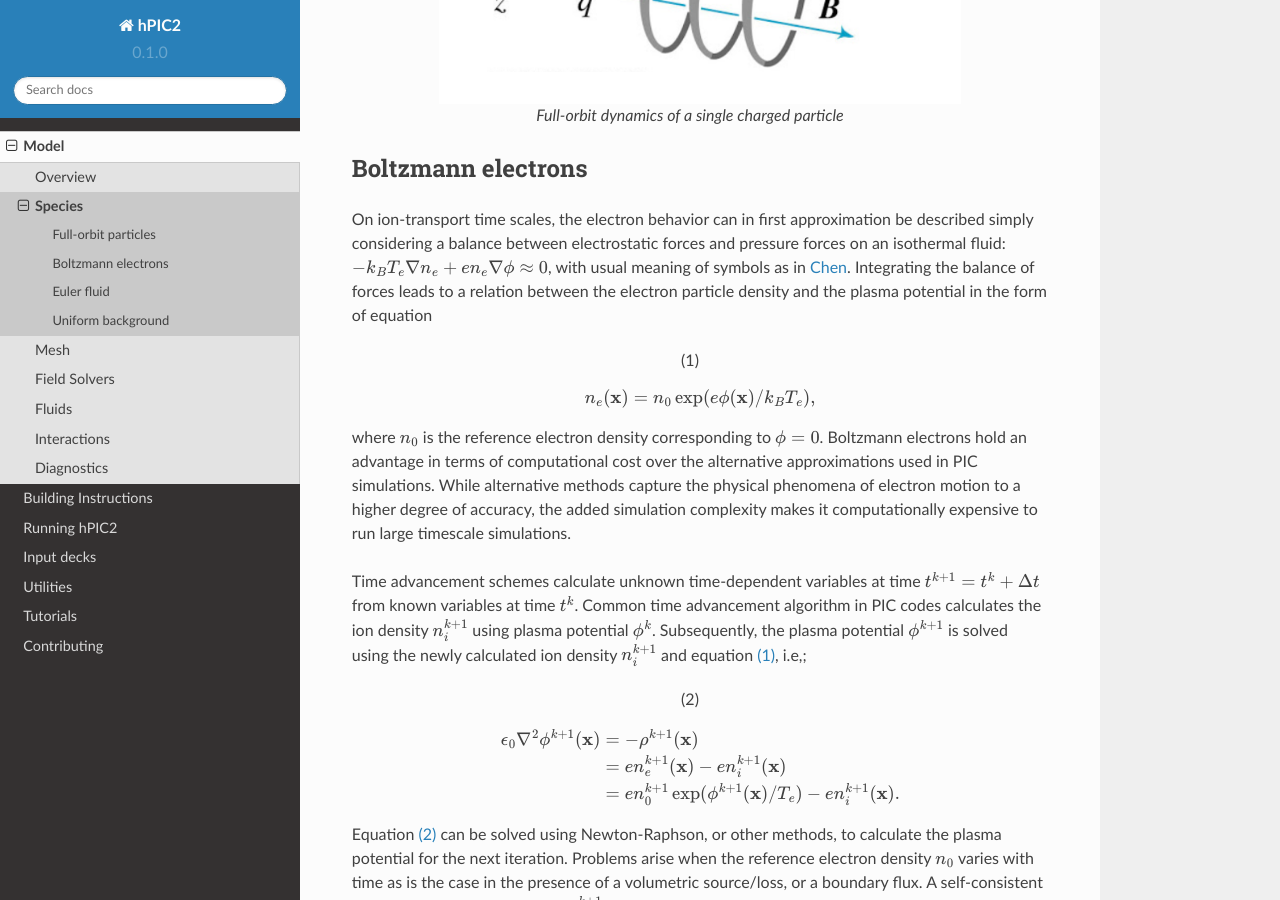
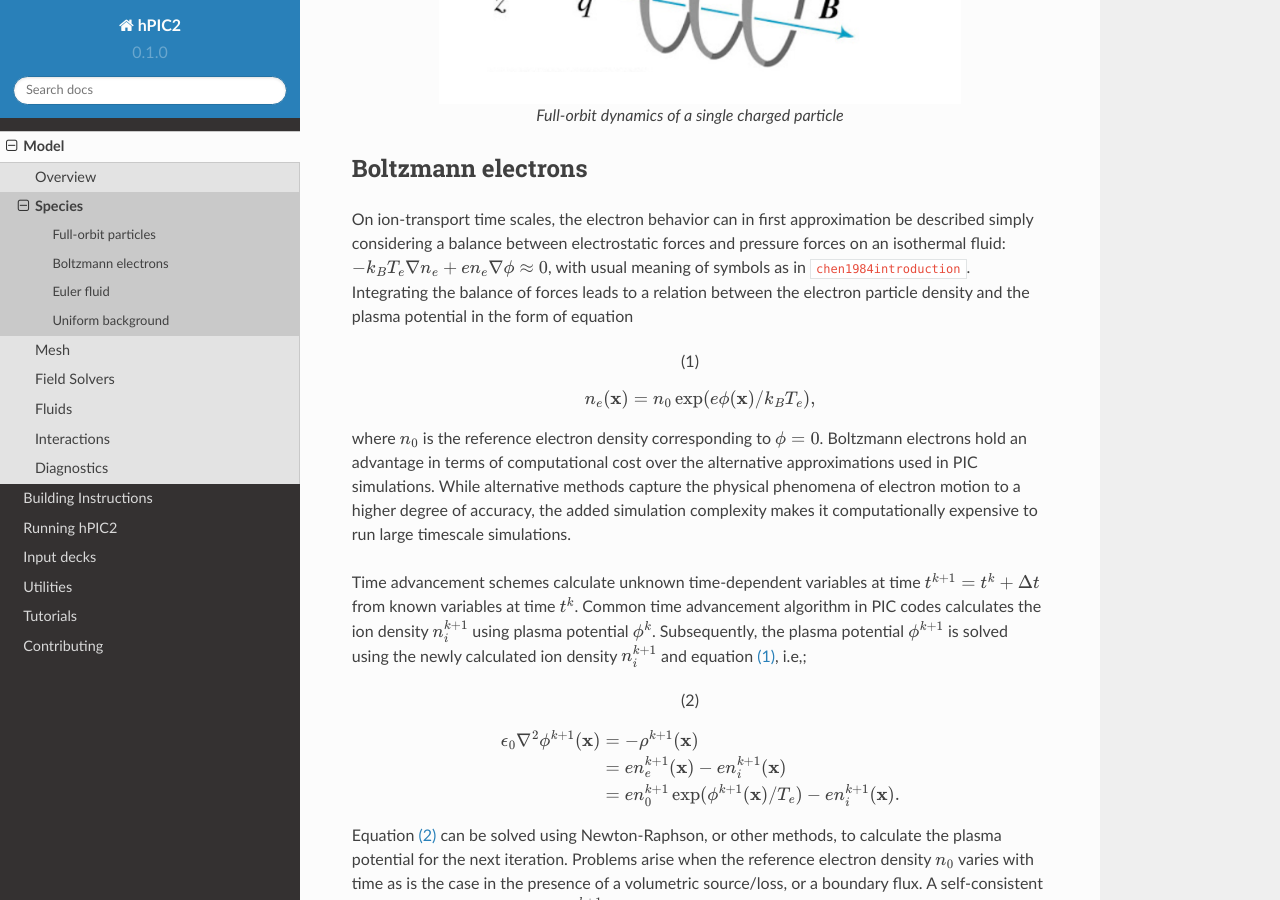
Before and after one commit to lcpp-org/hpic2doc, a Sphinx documentation site: the page built from docs/source/species.rst, in a window 1280 px wide and 900 px high, scrolled down 862 px. Built offline with Sphinx 7.4.7 and the Read the Docs theme 2.0.0, drawn with Linux system fonts in a browser that asks for light colours; cross-references to code outside the pages are shown as plain code; some of the changed text lies outside the part shown.

Commit message:
Add chen citation

```diff
--- a/docs/source/refs.bib
+++ b/docs/source/refs.bib
@@ -38,3 +38,11 @@
   year={1997},
   publisher={APS}
 }
+
+@book{chen1984introduction,
+  title={Introduction to plasma physics and controlled fusion},
+  author={Chen, Francis F and others},
+  volume={1},
+  year={1984},
+  publisher={Springer}
+}
--- a/docs/source/species.rst
+++ b/docs/source/species.rst
@@ -38,7 +38,7 @@ approximation be described simply considering a balance between
 electrostatic forces and pressure forces on an isothermal fluid:
 :math:`-k_B T_e \nabla n_e + e n_e\nabla \phi \approx 0`, with usual
 meaning of symbols as in
-`Chen <https://doi.org/10.1007/978-3-319-22309-4_1>`_.
+:cite:`chen1984introduction`.
 Integrating the balance of forces leads to a relation between the
 electron particle density and the plasma potential in the form of
 equation
@@ -152,7 +152,7 @@ assumes the electron distribution is at a Maxwellian thermal
 equilibrium. For a Maxwellian thermal distribution, with a mean thermal
 electron velocity :math:`\mathbf{u_e}=\sqrt{\frac{8 K_b T_e}{\pi m_e}}`,
 the current density at the location :math:`\mathbf{x}` can,
-as in `Chen <https://doi.org/10.1007/978-3-319-22309-4_1>`_,
+as in :cite:`chen1984introduction`,
 be expressed as
 
 .. math::
```
